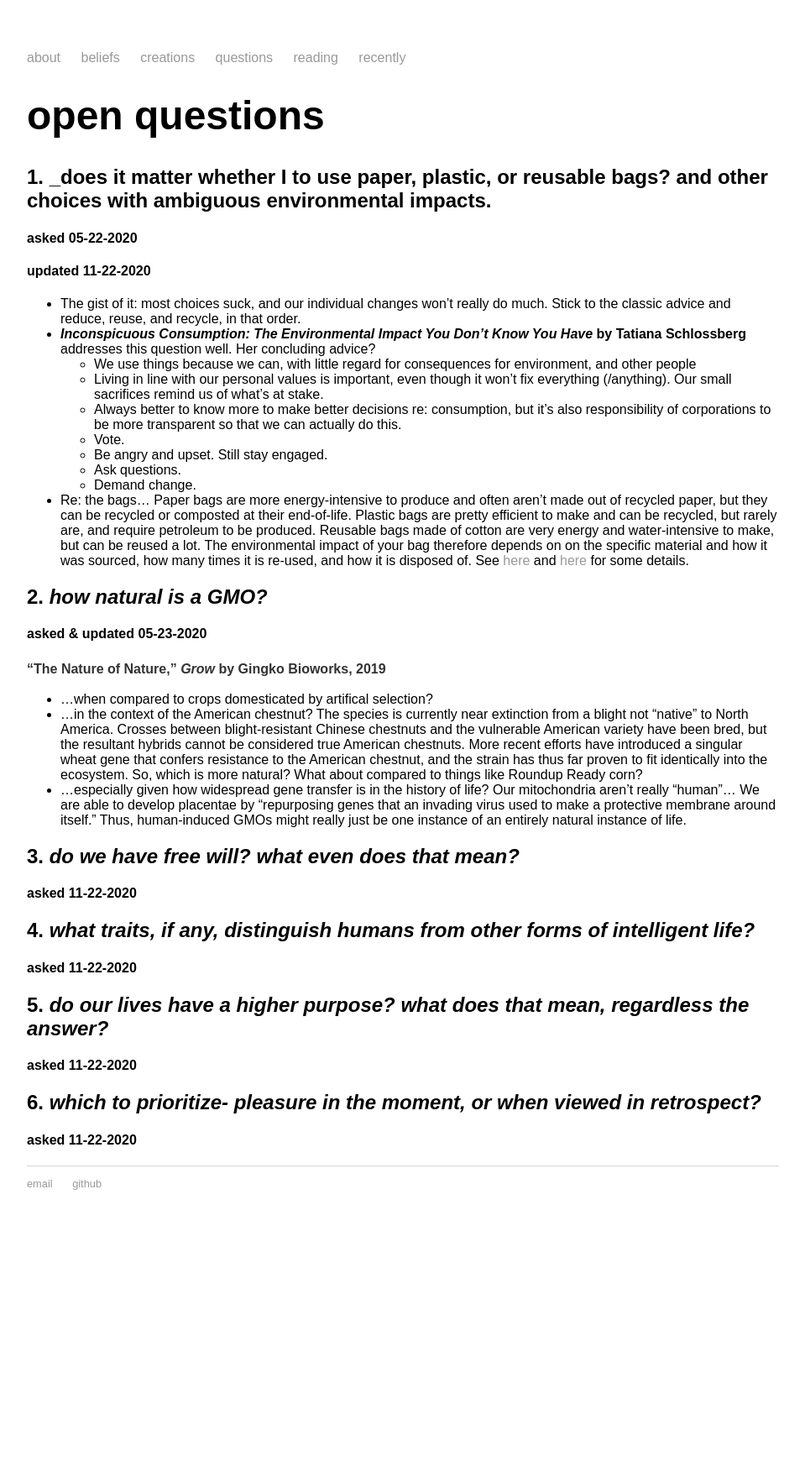
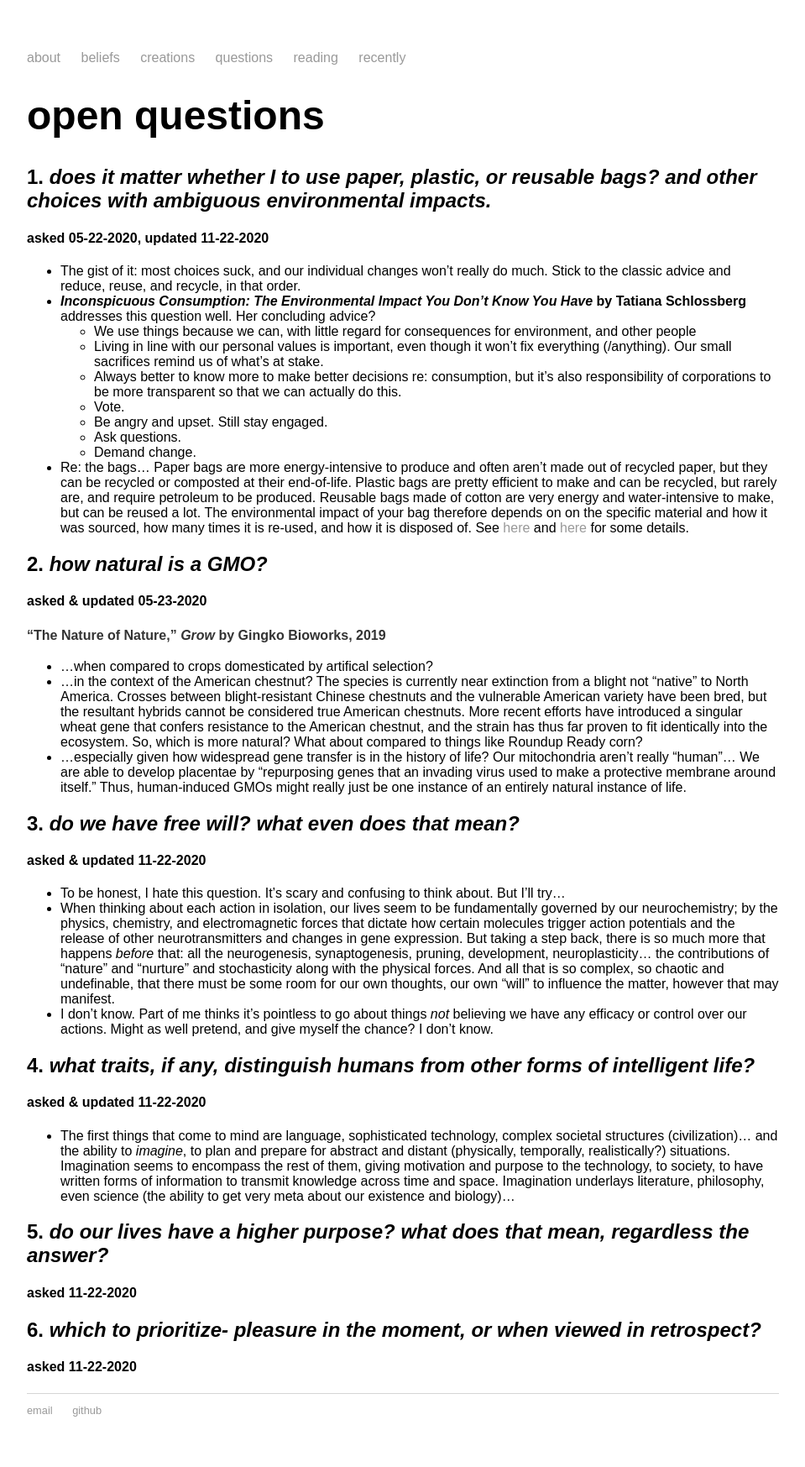
Before and after one commit to mayasheth/mayasheth.github.io, a Jekyll site: the page built from questions/index.md, in a window 1280 px wide. Shown: the whole page at 84% size, without its empty margins (160-1119 px from the left). Built offline with Jekyll 4.4.1, drawn with Linux system fonts in a browser that asks for light colours; before the commit the page ends 1477 px from its top, so only the background shows below that.

Commit message:
Update index.md

```diff
--- a/questions/index.md
+++ b/questions/index.md
@@ -6,9 +6,8 @@ title: open questions
 
 # open questions
 
-## 1. _does it matter whether I to use paper, plastic, or reusable bags? and other choices with ambiguous environmental impacts.
-#### asked 05-22-2020
-#### updated 11-22-2020
+## 1. _does it matter whether I to use paper, plastic, or reusable bags? and other choices with ambiguous environmental impacts._
+#### asked 05-22-2020, updated 11-22-2020
 * The gist of it: most choices suck, and our individual changes won't really do much. Stick to the classic advice and reduce, reuse, and recycle, in that order.
 * **_Inconspicuous Consumption: The Environmental Impact You Don't Know You Have_ by Tatiana Schlossberg** addresses this question well. Her concluding advice?
   * We use things because we can, with little regard for consequences for environment, and other people
@@ -28,10 +27,14 @@ title: open questions
 * ...especially given how widespread gene transfer is in the history of life? Our mitochondria aren't really "human"... We are able to develop placentae by "repurposing genes that an invading virus used to make a protective membrane around itself." Thus, human-induced GMOs might really just be one instance of an entirely natural instance of life.
 
 ## 3. _do we have free will? what even does that mean?_
-#### asked 11-22-2020
+#### asked & updated 11-22-2020
+* To be honest, I hate this question. It's scary and confusing to think about. But I'll try...
+* When thinking about each action in isolation, our lives seem to be fundamentally governed by our neurochemistry; by the physics, chemistry, and electromagnetic forces that dictate how certain molecules trigger action potentials and the release of other neurotransmitters and changes in gene expression. But taking a step back, there is so much more that happens _before_ that: all the neurogenesis, synaptogenesis, pruning, development, neuroplasticity... the contributions of "nature" and "nurture" and stochasticity along with the physical forces. And all that is so complex, so chaotic and undefinable, that there must be some room for our own thoughts, our own "will" to influence the matter, however that may manifest.
+* I don't know. Part of me thinks it's pointless to go about things _not_ believing we have any efficacy or control over our actions. Might as well pretend, and give myself the chance? I don't know.
 
 ## 4. _what traits, if any, distinguish humans from other forms of intelligent life?_
-#### asked 11-22-2020
+#### asked  & updated 11-22-2020
+* The first things that come to mind are language, sophisticated technology, complex societal structures (civilization)... and the ability to _imagine_, to plan and prepare for abstract and distant (physically, temporally, realistically?) situations. Imagination seems to encompass the rest of them, giving motivation and purpose to the technology, to society, to have written forms of information to transmit knowledge across time and space. Imagination underlays literature, philosophy, even science (the ability to get very meta about our existence and biology)...
 
 ## 5. _do our lives have a higher purpose? what does that mean, regardless the answer?_
 #### asked 11-22-2020
```
